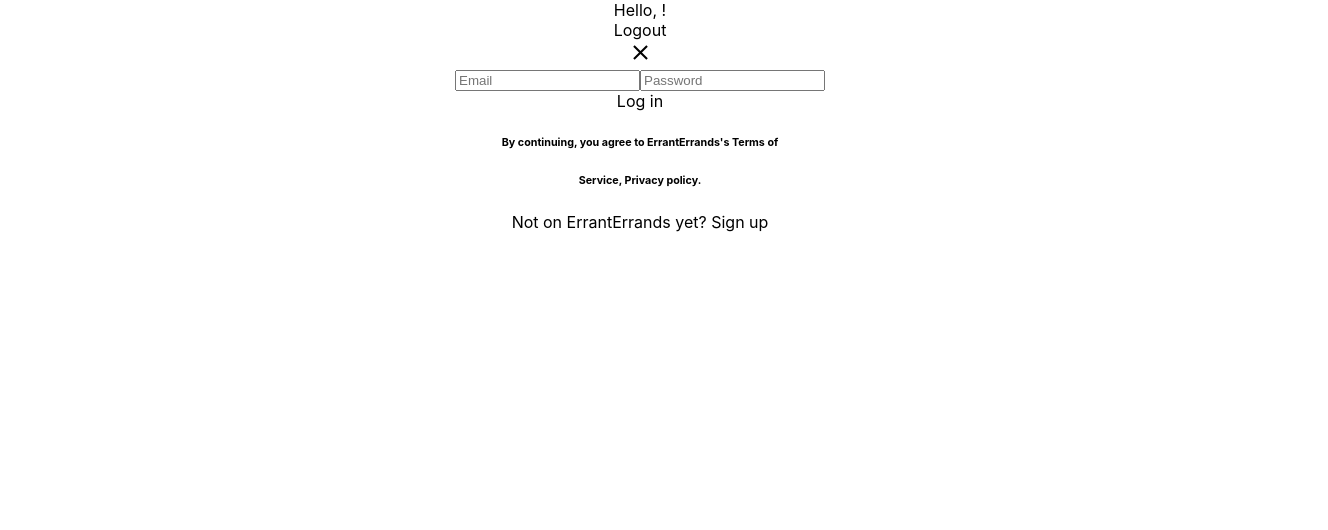
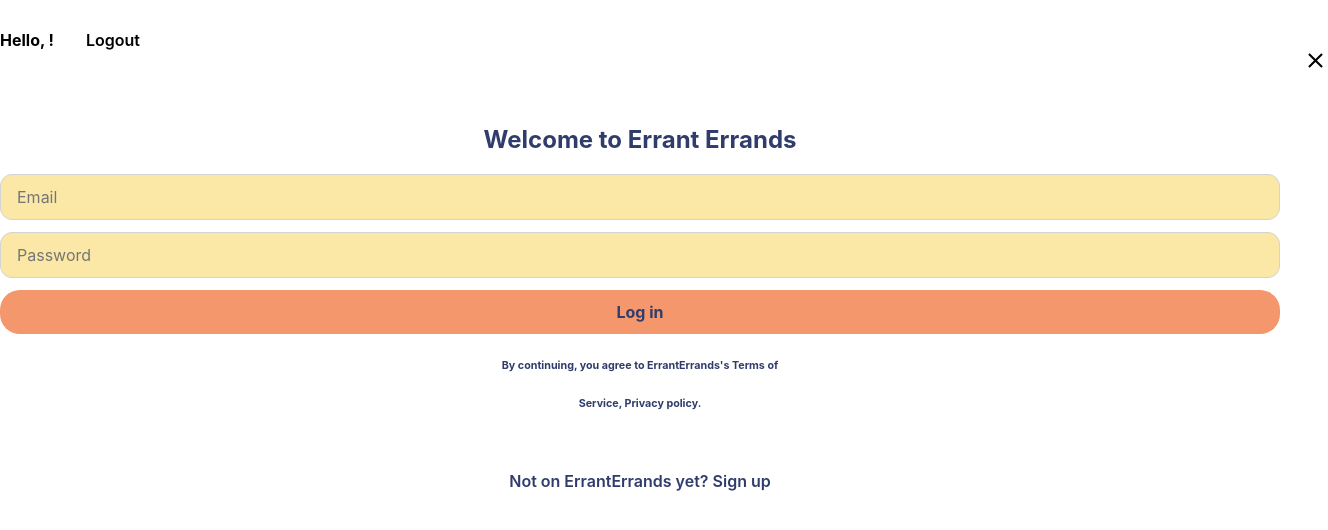
Before and after one commit to aedimoff/BusyBee, a React (Create React App) app in the folder frontend/: page /#/login in a window 1280 px wide. Shown: the top 530 px of the page, 1328 px wide, since content can reach past the window. Built offline with nearby package versions, Linux system fonts and the light colour scheme.

Commit message:
fixed config file

```diff
--- a/frontend/package.json
+++ b/frontend/package.json
@@ -20,7 +20,7 @@
 
     "web-vitals": "^1.1.2"
   },
-  "proxy": "http://localhost:5000",
+  "proxy": "http://127.0.0.1:5000/",
   "scripts": {
     "start": "react-scripts start",
     "build": "react-scripts build",
--- a/frontend/src/components/app.jsx
+++ b/frontend/src/components/app.jsx
@@ -18,7 +18,7 @@
       <Switch>
           <AuthRoute exact path="/" component={Splash} />
           <AuthRoute exact path="/login" component={LoginFormContainer} />
-          <AuthRoute exact path="/signup" component={SignupFormContainer} />
+          <AuthRoute exact path="/register" component={SignupFormContainer} />
           <Redirect to="/"/>
       </Switch>
     </div>
--- a/frontend/src/stylesheets/components/_modal.scss
+++ b/frontend/src/components/modal/_modal.scss
@@ -1,3 +1,11 @@
+:root {
+  --main-yellow: #FBE8A6;
+  --main-salmon: #F4976C;
+  --dark-blue: #303C6C;
+  --mid-blue: #B4DFe5;
+  --light-blue: #D2FDFF;
+}
+
 .modal-background {
   position: fixed;
   top: 0;
@@ -13,7 +21,7 @@
   top: 50%;
   left: 50%;
   transform: translate(-50%, -50%);
-  background: white;
+  background: var(--light-blue);
   border-radius: 16px;
   padding: 48px 64px;
 }
--- a/frontend/src/components/modal/modal.jsx
+++ b/frontend/src/components/modal/modal.jsx
@@ -3,6 +3,7 @@
 import { connect } from 'react-redux';
 import LoginFormContainer from '../session/login_container';
 import SignupFormContainer from '../session/signup_container';
+import './_modal.scss';
 
 function Modal({modal, closeModal}) {
   if (!modal) {
--- a/frontend/src/components/navbar/navbar.jsx
+++ b/frontend/src/components/navbar/navbar.jsx
@@ -1,5 +1,6 @@
 import React from 'react';
 import { Link, NavLink } from 'react-router-dom';
+import './navbar.scss';
 
 
 class NavBar extends React.Component {
--- /dev/null
+++ b/frontend/src/components/navbar/navbar.scss
@@ -0,0 +1,143 @@
+.home-logo1 img{
+  width: 150px;
+  margin-top: 5px;
+};
+
+.home-logo2 {
+  width: 24px;
+  height: 24px;
+  padding: 8px;
+  margin-left: -8px;
+  border-radius: 50px;
+};
+
+.home-logo2:hover {
+  background: rgb(239, 239, 239);
+}
+
+.nav-greeting {
+  display: flex;
+  flex-direction: row;
+  align-items: center;
+  margin-right: 24px;
+}
+
+.nav-logout {
+  margin-left: 16px;
+  height: 48px;
+  display: flex;
+  align-items: center;
+  border-radius: 24px;
+  padding: 0px 16px;
+  font-weight: 600;
+}
+
+// .home-logo2:hover {
+//   border: solid 1px;
+//   border-radius: 100pc;
+//   background-color: aliceblue;
+//   border-color: aliceblue;
+// }
+
+.home-link {
+  display: flex;
+  align-items: center;
+  height: 48px;
+  border-radius: 24px;
+  padding: 0px 16px;
+  background-color: rgb(17, 17, 17);
+  color: white;
+  text-decoration: none;
+  font-size: 16px;
+  font-weight: 700;
+  margin-left: 16px;
+}
+
+.logo-wrapper {
+  margin-left: 24px;
+  display: flex;
+  height: 80px;
+  align-items: center;
+}
+
+.home-links-loggedin {
+  display: flex;
+  align-items: center;
+  height: 80px;
+}
+
+.navbar {
+  height: 80px;
+  display: flex;
+  justify-content: space-between;
+  // box-shadow: 0px 0px 40px 12px rgba(0, 0, 0, 0.03)
+};
+
+.login-signup {
+  display: flex;
+  height: 80px;
+  align-items: center;
+  margin-right: 20px;
+}
+
+.login-signup > div {
+  display: flex;
+  flex-direction: row;
+  justify-content: center;
+  align-items: center;
+  text-align: center;
+  box-sizing: border-box;
+  border: 0;
+  border-radius: 24px;
+  padding: 8px 12px;
+  height: 40px;
+  margin: 8px;
+  font-weight: 600;
+}
+
+.login-btn {
+  background: rgb(230, 0, 35);
+  color: white;
+}
+
+.login-btn:hover {
+  cursor: pointer;
+  background: rgb(173, 8, 27);
+}
+
+.signup-btn {
+  background: rgb(239, 239, 239);
+  color: rgb(0, 0, 0);
+}
+
+.signup-btn:hover {
+  background: rgb(239, 239, 239);
+  cursor: pointer;
+}
+
+.nav-username {
+  margin-top: 12px;
+  padding: 2px;
+}
+
+.nav-logout:hover {
+  cursor: pointer;
+  background: rgb(239, 239, 239);
+}
+
+
+.nav-icons {
+  color: grey;
+  padding: 8px;
+  border-radius: 24px;
+}
+
+.nav-icons:hover {
+  background: rgb(239, 239, 239);
+}
+
+.user-greeting {
+  display: flex;
+  align-items: center;
+  font-weight: bold;
+}
--- a/frontend/src/stylesheets/components/_session.scss
+++ b/frontend/src/components/session/_session.scss
@@ -1,3 +1,11 @@
+:root {
+  --main-yellow: #FBE8A6;
+  --main-salmon: #F4976C;
+  --dark-blue: #303C6C;
+  --mid-blue: #B4DFe5;
+  --light-blue: #D2FDFF;
+}
+
 input {
   display: block;
   box-sizing: border-box;
@@ -9,12 +17,14 @@
   font-family: inherit;
   font-size: inherit;
   border: 1px solid lightgray;
+  background-color: var(--main-yellow);
+  color: var(--dark-blue);
 }
 
 input:focus {
   outline-offset: 0px;
   outline: none;
-  border: 3px solid rgb(80, 125, 216);
+  border: 3px solid var(--dark-blue);
   border-radius: 12px;
 }
 
@@ -29,9 +39,9 @@
   box-sizing: border-box;
   font-weight: bold;
   padding: 12px 16px;
-  background-color: rgb(230, 0, 35);
+  background-color: var(--main-salmon);
   border-radius: 20px;
-  color: white;
+  color: var(--dark-blue);
   text-align: center;
 }
 
@@ -42,7 +52,7 @@
 .need-account {
   display: flex;
   justify-content: center;
-  color: rgb(53, 53, 53);
+  color: var(--dark-blue);
   font-weight: 600;
   font-size: 16px;
   padding-top: 36px;
@@ -52,3 +62,29 @@
   cursor: pointer;
   text-decoration: underline;
 }
+
+.auth-title {
+  color: var(--dark-blue);
+}
+
+.already-member {
+  color: var(--dark-blue);
+}
+
+.already-member:hover {
+  cursor: pointer;
+}
+
+.auth-footer {
+  color: var(--dark-blue);
+}
+
+.close-x {
+  display: flex;
+  justify-content: flex-end;
+  position: relative; left:48px; bottom:32px;
+}
+
+.close-x:hover {
+  cursor: pointer;
+}
--- a/frontend/src/components/session/login.jsx
+++ b/frontend/src/components/session/login.jsx
@@ -1,6 +1,7 @@
 import React from 'react'
 import { withRouter } from 'react-router-dom';
 import { MdClose } from 'react-icons/md';
+import './_session.scss';
 
 class Login extends React.Component {
   constructor(props) {
@@ -52,7 +53,9 @@
       <div className="login-form-container">
         <div onClick={this.props.closeModal} className="close-x"><MdClose size={25}/></div>
         <form className="login-form-box" onSubmit={this.handleSubmit}>
-
+          <div className="auth-title">
+            <h2 >Welcome to Errant Errands</h2>
+          </div>
         {this.displayErrors()}
           <div className="login-form">
             <div className="session-form-inputs">
--- a/frontend/src/components/session/signup.jsx
+++ b/frontend/src/components/session/signup.jsx
@@ -1,6 +1,7 @@
 import React from 'react';
 import { withRouter } from 'react-router-dom';
 import { MdClose } from 'react-icons/md';
+import './_session.scss';
 
 class Signup extends React.Component {
   constructor(props) {
@@ -87,6 +88,14 @@
               placeholder="Password"
               />
             </label>
+            <label>
+              <input
+              type="password"
+              value={this.state.password2}
+              onChange={this.handleInput('password2')}
+              placeholder="Password"
+              />
+            </label>
             <div className="auth-btn" onClick={this.handleSubmit}>Sign Up</div>
             <div className="auth-footer">
                 <h6>By continuing, you agree to ErrantErrands's Terms of</h6>
--- a/frontend/src/index.js
+++ b/frontend/src/index.js
@@ -7,6 +7,7 @@
 import { logout } from './actions/session_actions';
 import './index.css';
 import App from './App';
+// import Sass from './stylesheets/appl'
 
 
 document.addEventListener('DOMContentLoaded', () => {
--- /dev/null
+++ b/frontend/src/stylesheets/base/_colors.scss
@@ -0,0 +1,7 @@
+:root {
+  --main-yellow: #FBE8A6;
+  --main-salmon: #F4976C;
+  --dark-blue: #303C6C;
+  --mid-blue: #B4DFe5;
+  --light-blue: #D2FDFF;
+}
```
Also changed, not shown: frontend/src/stylesheets/main_page.scss (deleted), 2 other files (tests, documents, lock files or other folders).
